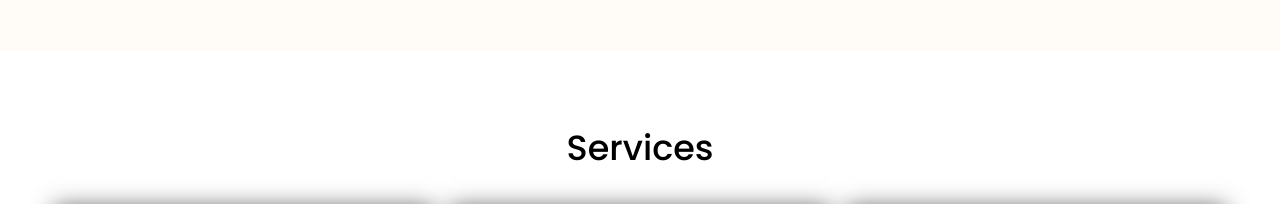
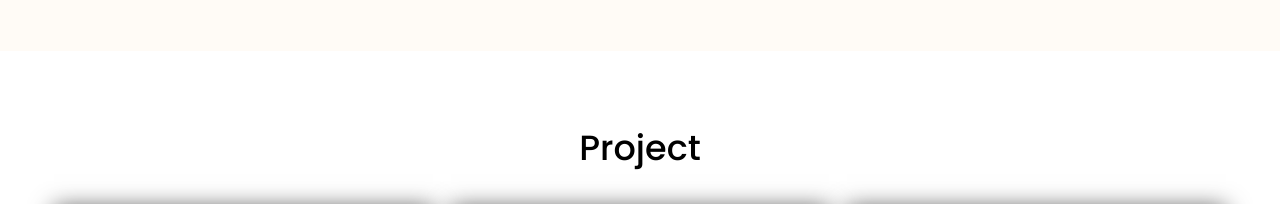
Before and after one commit to quickennnnnnnnn/final-project, a plain HTML site: page index.html in a window 1280 px wide. Shown: the part 1240-1444 px from the top of the page. Drawn offline with Linux system fonts and the light colour scheme.

Commit message:
Update index.html

```diff
--- a/index.html
+++ b/index.html
@@ -123,7 +123,7 @@
 
     <section id="bestfood" class="special-menu">
         <div class="bestfood-container">
-            <h1 class="bestfood-title">Services</h1>
+            <h1 class="bestfood-title">Project</h1>
             <div class="bestfood-row">
                 <div class="">
                     <div class="special-menu__cards">
```
